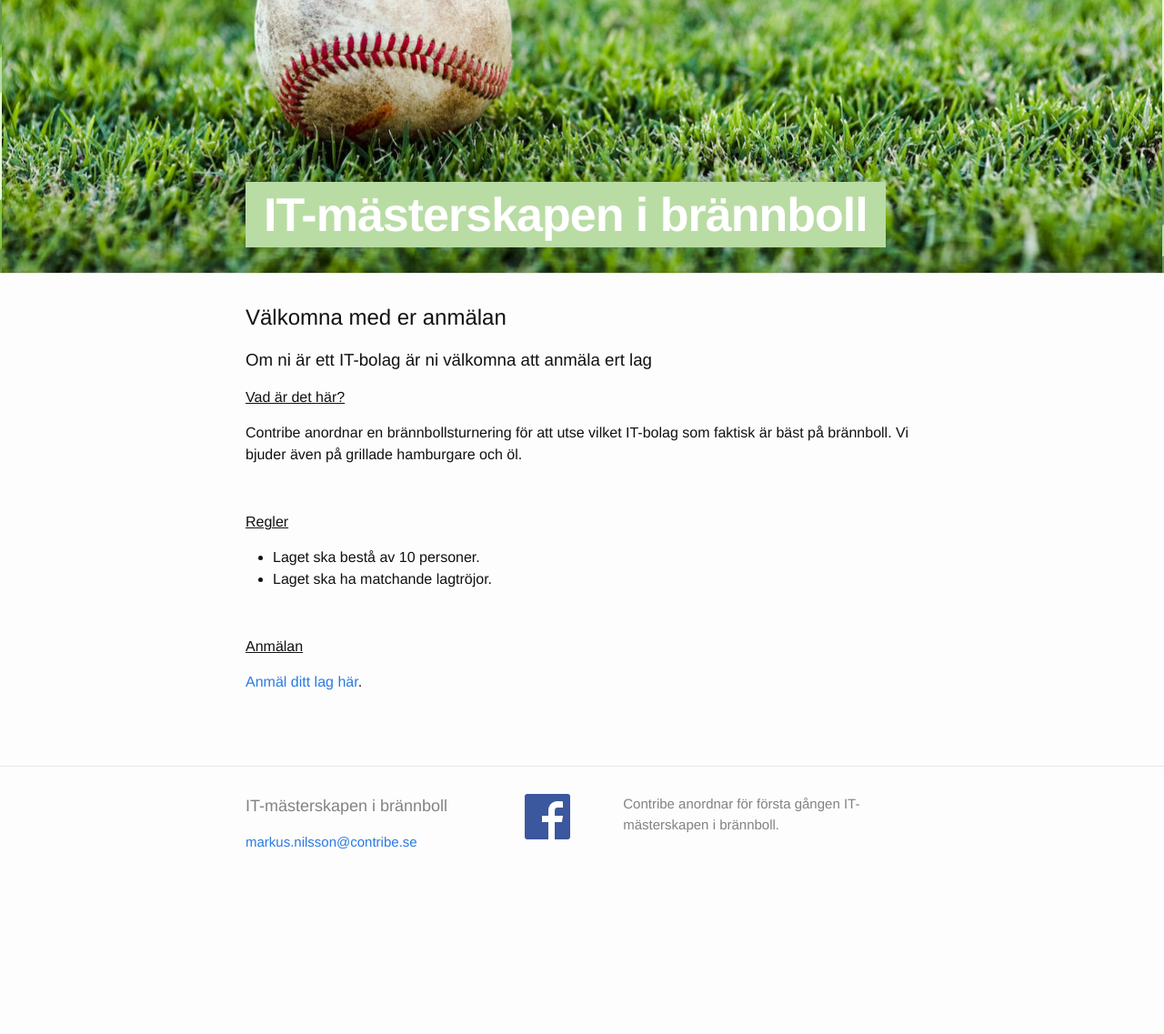
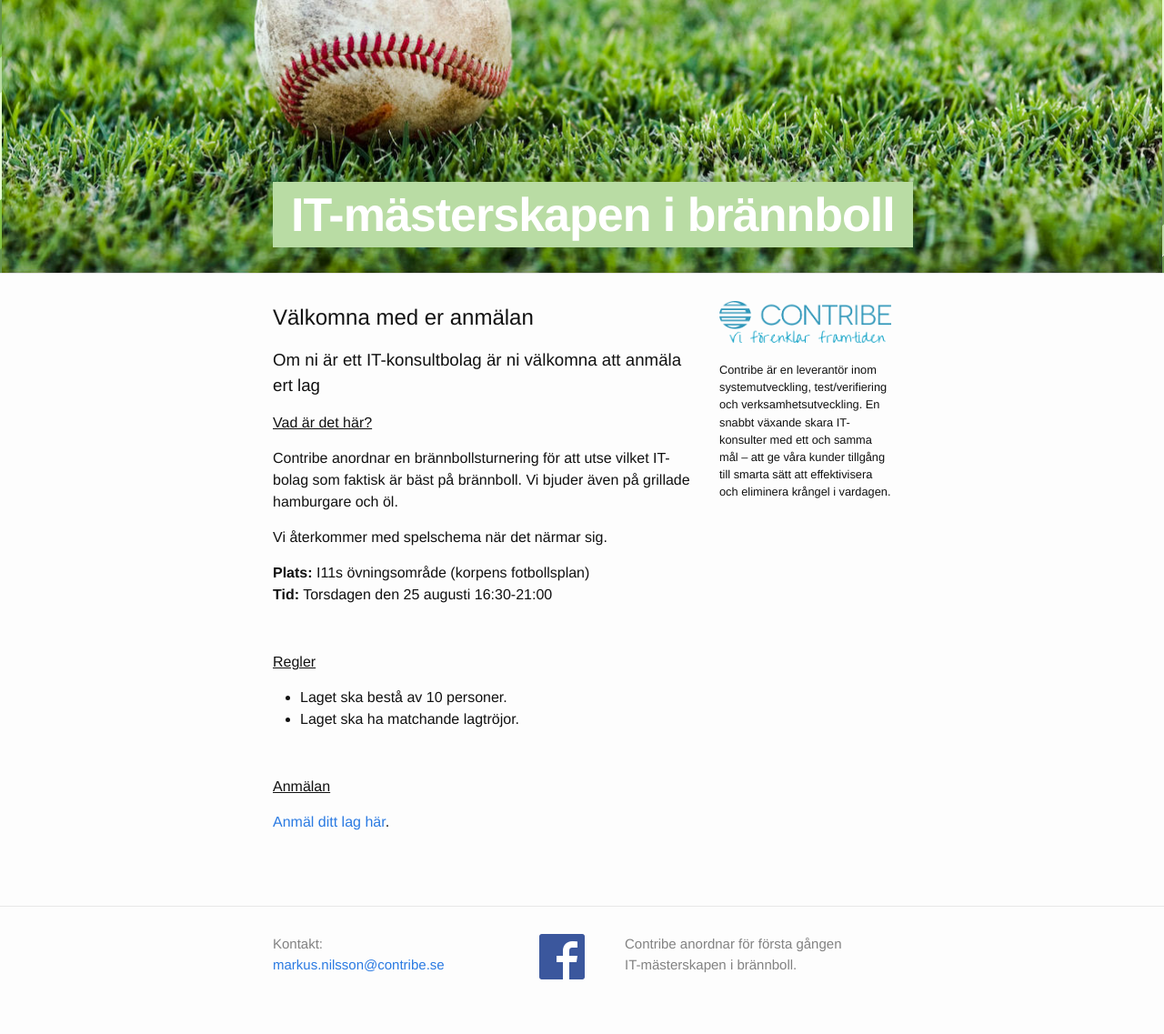
Before and after one commit to contribe/contribe, a Jekyll site: the page built from brannboll/index.html, in a window 1280 px wide. Shown: the whole page at 91% size. Built offline with Jekyll 4.4.1, drawn with Linux system fonts in a browser that asks for light colours; before the commit the page ends 1013 px from its top, so only the background shows below that.

Commit message:
Copy on brannboll

```diff
--- a/_includes/brannboll/footer.html
+++ b/_includes/brannboll/footer.html
@@ -1,12 +1,10 @@
 <footer class="site-footer">
 
   <div class="wrapper">
-
-
     <div class="footer-col-wrapper">
       <div class="footer-col footer-col-1">
         <ul class="contact-list">
-          <li><h2 class="footer-heading">IT-mästerskapen i brännboll</h2></li>
+          <li>Kontakt:</li>
           <li><a href="mailto:markus.nilsson@contribe.se">markus.nilsson@contribe.se</a></li>
         </ul>
       </div>
@@ -23,7 +21,6 @@
         <p>Contribe anordnar för första gången IT-mästerskapen i brännboll.</p>
       </div>
     </div>
-
   </div>
 
 </footer>
--- a/_sass/brannboll/_burnball.scss
+++ b/_sass/brannboll/_burnball.scss
@@ -1,3 +1,35 @@
+* {
+    box-sizing: border-box;
+}
+
+.home, .aside {
+    float: left;
+}
+.home {
+    width: 70%;
+    padding-right: 15px;
+}
+.aside {
+    width: 30%;
+    padding: 0 0 0 15px;
+
+    img {
+        margin-bottom: 20px;
+    }
+    p {
+        font-size: 0.8em;
+    }
+}
+@media (max-width: 760px) {
+
+    .home, .aside {
+        float: none;
+        width: 100%;
+    }
+}
+
+
+
 header {
     position: relative;
     background: url(../img/brannboll/stripes.png) repeat-x;
@@ -23,7 +55,7 @@
     }
 }
 
-p {
+article {
     margin-bottom: 50px;
 }
 h4 {
@@ -34,6 +66,10 @@
     margin: 0px auto;
     width: 50px;
     display: block;
+}
+
+.footnote {
+    text-align: center;
 }
 
 @media (max-width: 1157px) {
--- a/_sass/brannboll/_layout.scss
+++ b/_sass/brannboll/_layout.scss
@@ -126,8 +126,8 @@
 }
 
 .footer-col-1 {
-    width: -webkit-calc(35% - (#{$spacing-unit} / 2));
-    width:         calc(35% - (#{$spacing-unit} / 2));
+    width: -webkit-calc(40% - (#{$spacing-unit} / 2));
+    width:         calc(40% - (#{$spacing-unit} / 2));
 }
 
 .footer-col-2 {
@@ -136,8 +136,8 @@
 }
 
 .footer-col-3 {
-    width: -webkit-calc(45% - (#{$spacing-unit} / 2));
-    width:         calc(45% - (#{$spacing-unit} / 2));
+    width: -webkit-calc(40% - (#{$spacing-unit} / 2));
+    width:         calc(40% - (#{$spacing-unit} / 2));
 }
 
 @include media-query($on-laptop) {
--- a/brannboll/index.html
+++ b/brannboll/index.html
@@ -6,22 +6,37 @@
 
   <h2>Välkomna med er anmälan</h2>
 
-  <h3>Om ni är ett IT-bolag är ni välkomna att anmäla ert lag</h3>
+  <h3>Om ni är ett IT-konsultbolag är ni välkomna att anmäla ert lag</h3>
 
-  <h4>Vad är det här?</h4>
-  <p>
-    Contribe anordnar en brännbollsturnering för att utse vilket IT-bolag som faktisk är bäst på brännboll. Vi bjuder även på grillade hamburgare och öl.
-  </p>
+  <article>
+    <h4>Vad är det här?</h4>
+    <p>Contribe anordnar en brännbollsturnering för att utse vilket IT-bolag som faktisk är bäst på brännboll. Vi bjuder även på grillade hamburgare och öl.</p>
+    <p>Vi återkommer med spelschema när det närmar sig.</p>
+    <p>
+      <strong>Plats:</strong> I11s övningsområde (korpens fotbollsplan)<br/>
+      <strong>Tid:</strong> Torsdagen den 25 augusti 16:30-21:00
+    </p>
+  </article>
 
-  <h4>Regler</h4>
+
+  <article>
+    <h4>Regler</h4>
     <ul>
         <li>Laget ska bestå av 10 personer.</li>
         <li>Laget ska ha matchande lagtröjor.</li>
     </ul>
+  </article>
 
-  <p>
+  <article>
     <h4>Anmälan</h4>
     <a href="http://goo.gl/forms/kRXeoLamw3aLubVf2">Anmäl ditt lag här</a>.
-  </p>
+  </article>
 
 </div>
+
+<div class="aside">
+
+  <img src="/img/contribe-logo-slogan.png" />
+  <p>Contribe är en leverantör inom systemutveckling, test/verifiering och verksamhetsutveckling. En snabbt växande skara IT-konsulter med ett och samma mål – att ge våra kunder tillgång till smarta sätt att effektivisera och eliminera krångel i vardagen.</p>
+
+</div>
```
